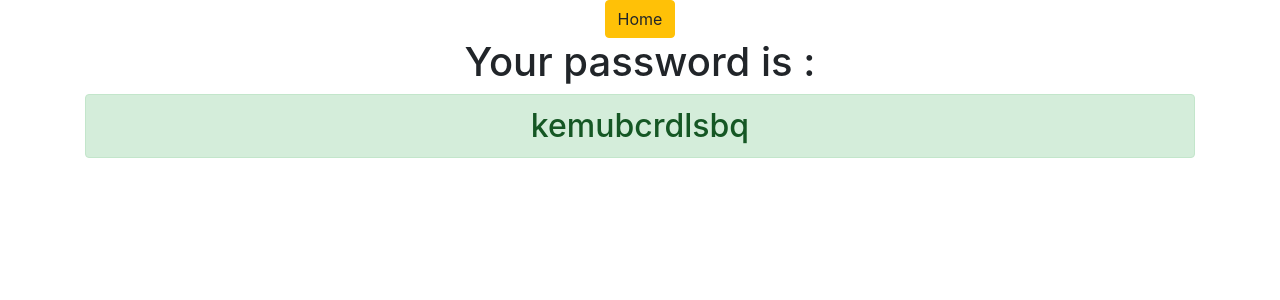
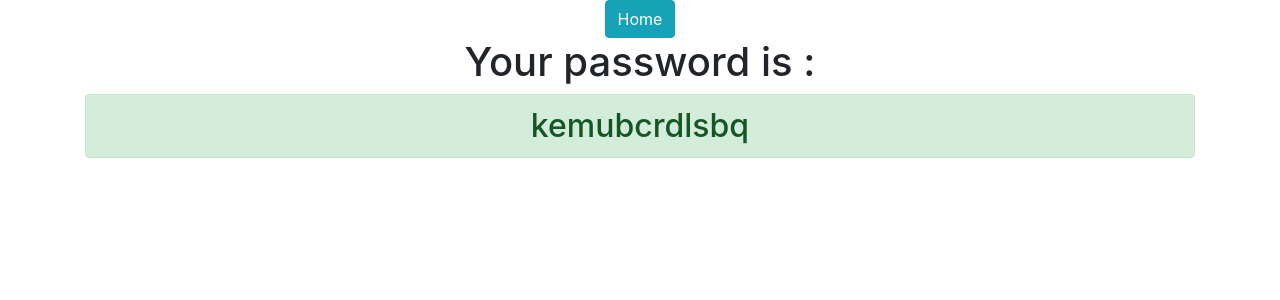
Before and after one commit to sathwika422/Django3-Password-Generator, a Django app: page /password/ in a window 1280 px wide. Shown: the top 300 px of the page. Run offline with Django 3.2, Linux system fonts and the light colour scheme; some libraries are stand-ins or nearby versions.

Commit message:
tiny change

```diff
--- a/generator/templates/generator/password.html
+++ b/generator/templates/generator/password.html
@@ -1,7 +1,7 @@
 <link rel="stylesheet" href="https://maxcdn.bootstrapcdn.com/bootstrap/4.0.0/css/bootstrap.min.css" integrity="sha384-Gn5384xqQ1aoWXA+058RXPxPg6fy4IWvTNh0E263XmFcJlSAwiGgFAW/dAiS6JXm" crossorigin="anonymous">
 
 <div class="container text-center">
-    <a href="{% url 'home' %}" class="btn btn-warning">Home</a>
+    <a href="{% url 'home' %}" class="btn btn-info">Home</a>
     <h1>Your password is :</h1>
     <h2 class="alert alert-success">{{password}}</h2>
 </div>
```
